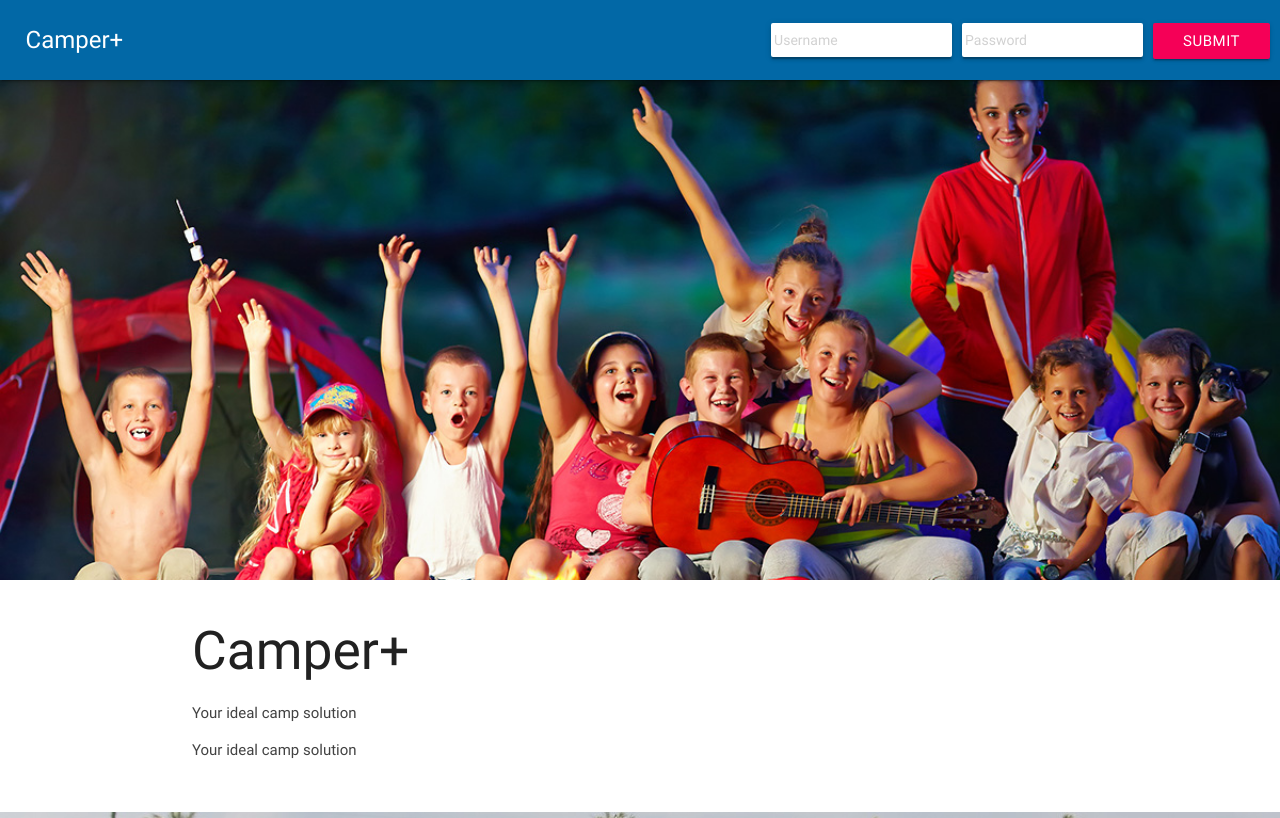
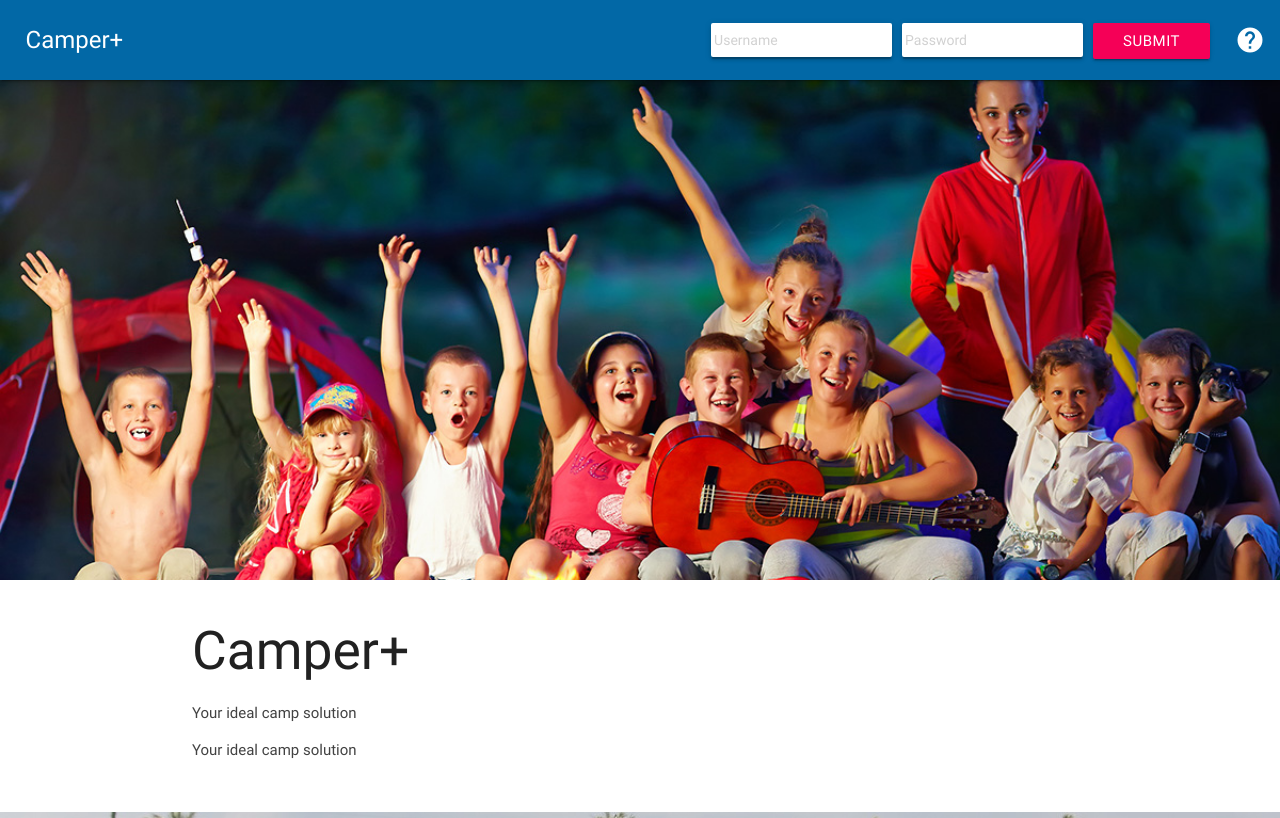
Before and after one commit to erickolbusz/Camper-Plus, a Flask app: page / in a window 1280 px wide. Shown: the top 818 px of the page. Run offline with Flask 2, Linux system fonts and the light colour scheme.

Commit message:
fixes home.html

```diff
--- a/camperapp/templates/home.html
+++ b/camperapp/templates/home.html
@@ -2,6 +2,7 @@
 <html lang="en-US">
 <head>
     <meta charset="UTF-8">
+    <link href="https://fonts.googleapis.com/icon?family=Material+Icons" rel="stylesheet">
     <link href="{{ url_for('static', filename='css/materialize.min.css') }}" rel="stylesheet" type="text/css">
     <link href="{{ url_for('static', filename='css/home.css') }}" rel="stylesheet" type="text/css">
     <title>Camper+</title>
@@ -16,7 +17,7 @@
           <li>
               <div style="margin-right: 10px; color: black;" class="input-field">
               <input style="padding: 9px 0 9px 3px; font-size: 14px; border-radius: 2px; box-shadow: 0 3px 3px 0 rgba(0,0,0,0.14),0 1px 7px 0 rgba(0,0,0,0.12),0 3px 1px -1px rgba(0,0,0,0.2);" placeholder="Username" class="browser-default" id="first_name" type="text">
-            </div>
+              </div>
           </li>
           <li>
               <div style="color: black;" class="input-field">
@@ -47,6 +48,7 @@
         </form>
       </div>
       -->
+        <li><a href="#!"><i style="font-size: 30px;" class="material-icons small">help</i></a></li>
       </ul>
     </form>
     </div>
```
